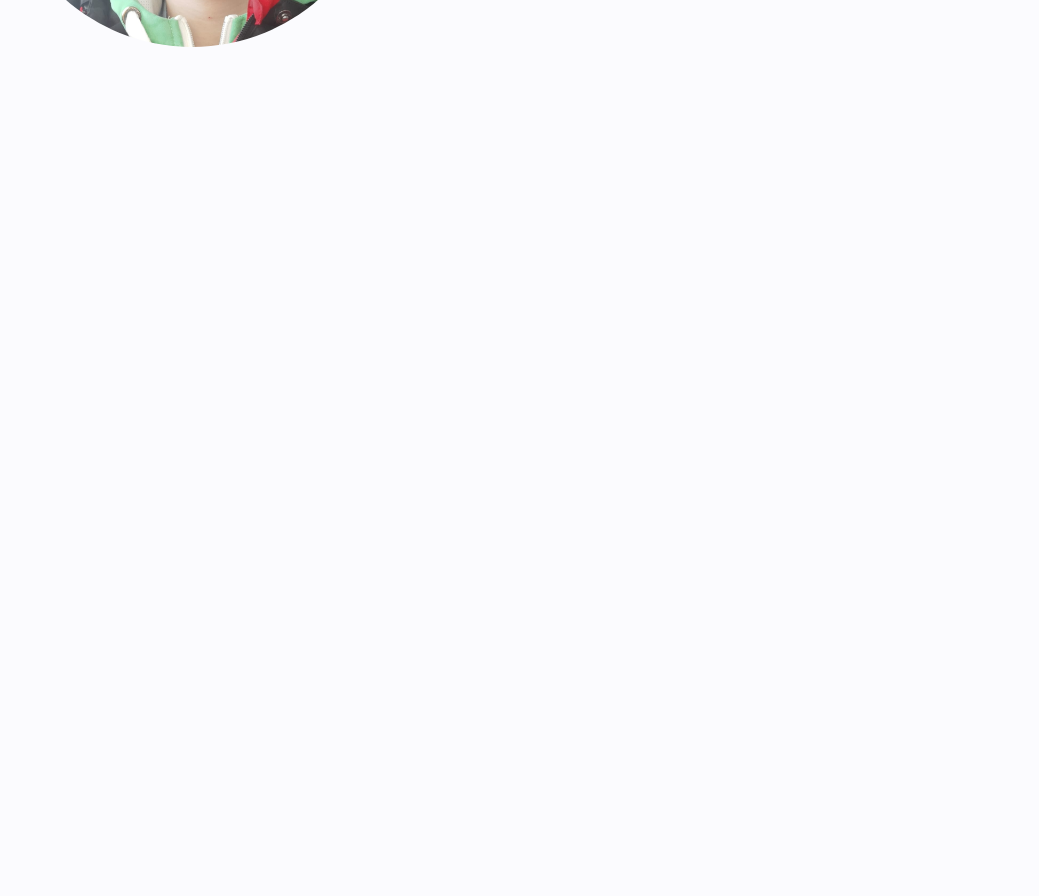
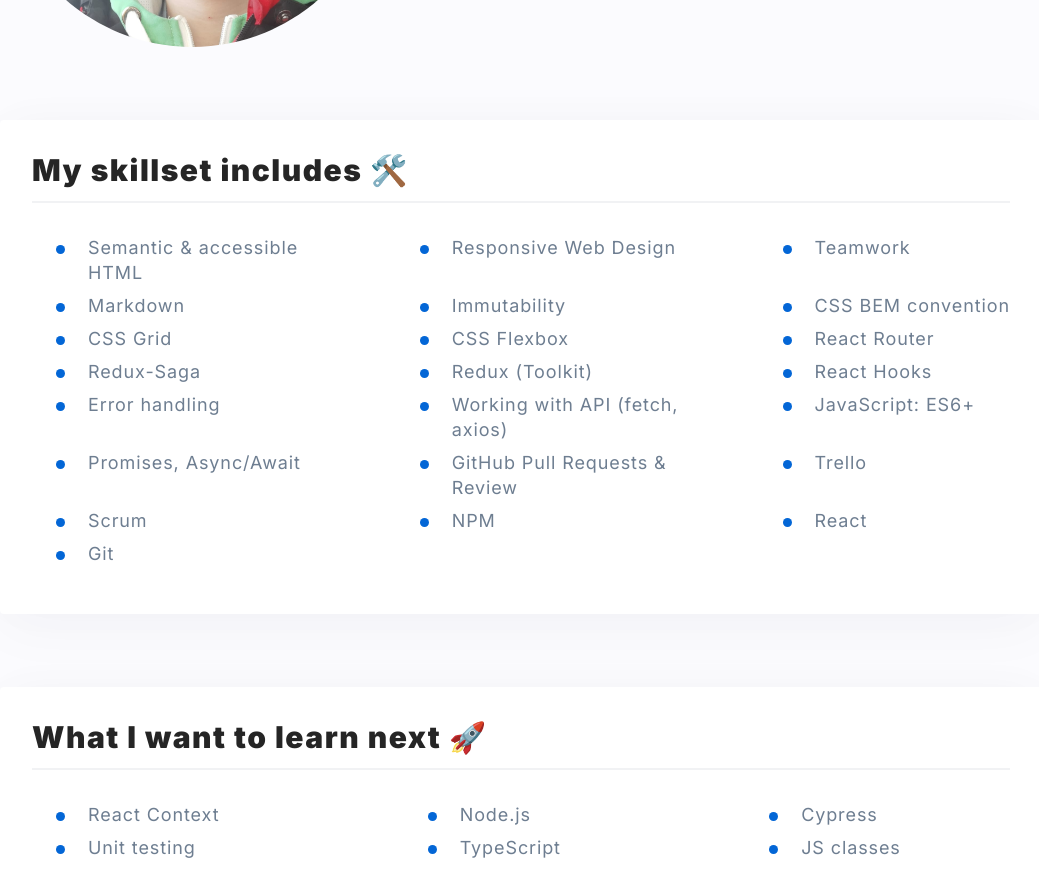
Before and after one commit to piotrpaczuski/personal-homepage, a React (Create React App) app: page / in a window 1280 px wide. Shown: the part 480-1376 px from the top of the page, without its empty margins (119-1158 px from the left). Before the commit the page ends 800 px from the top, so only its background shows below. Built offline with nearby package versions, Linux system fonts and the light colour scheme.

Commit message:
added two section about skills

```diff
--- a/src/App.js
+++ b/src/App.js
@@ -2,8 +2,10 @@ import React from "react";
 import { ThemeProvider } from "styled-components";
 import AboutAuthor from "./features/AboutAuthor";
 import { Container } from "./features/Container";
+import SkillsList from "./features/SkillsList";
 import SwitchButton from "./features/SwitchButton";
 import { theme } from "./theme.js";
+import {futureSkills, skills} from "./features/skills"
 
 function App() {
   return (
@@ -11,6 +13,11 @@ function App() {
       <Container>
         <SwitchButton />
         <AboutAuthor />
+        <SkillsList header={"My skillset includes 🛠️"} skills={skills} />
+        <SkillsList
+          header={"What I want to learn next 🚀"}
+          skills={futureSkills}
+        />
       </Container>
     </ThemeProvider>
   );
--- /dev/null
+++ b/src/features/SkillsList/index.js
@@ -0,0 +1,17 @@
+import { Container, Header, Line, Skills, Skill } from "./style";
+
+const SkillsList = ({header, skills}) => {
+  return (
+    <Container>
+      <Header>{header}</Header>
+      <Line />
+      <Skills>
+        {skills.map((skill) =>
+          <Skill>{skill}</Skill>
+        )}
+      </Skills>
+    </Container>
+  );
+};
+
+export default SkillsList;
--- /dev/null
+++ b/src/features/SkillsList/style.js
@@ -0,0 +1,42 @@
+import styled from "styled-components";
+import pointOfList from "../images/pointOfList.svg";
+
+export const Container = styled.div`
+  background: ${({ theme }) => theme.colors.white};
+  max-width: 1216px;
+  box-shadow: 0px -2px 50px rgba(9, 10, 51, 0.02),
+    0px 16px 58px rgba(9, 10, 51, 0.03);
+  border-radius: 4px;
+  margin-top: 73px;
+  padding: 32px;
+`;
+
+export const Header = styled.header`
+  color: ${({ theme }) => theme.colors.blackText};
+  font-size: 30px;
+  font-weight: 900;
+  line-height: 36px;
+  letter-spacing: 0.05em;
+  margin-bottom: 13px;
+`;
+
+export const Line = styled.div`
+  border: 1px solid rgba(209, 213, 218, 0.3);
+  margin-bottom: 32px;
+`;
+
+export const Skills = styled.ul`
+  list-style: url(${pointOfList});
+  display: grid;
+  grid-template-columns: repeat(3, auto);
+  gap: 8px 115px;
+`;
+
+export const Skill = styled.li`
+  color: ${({ theme }) => theme.colors.grayText};
+  font-size: 18px;
+  font-weight: 400;
+  line-height: 25px;
+  letter-spacing: 0.05em;
+  padding-left: 16px;
+`;
--- /dev/null
+++ b/src/features/skills.js
@@ -0,0 +1,33 @@
+export const skills = [
+  "Semantic & accessible HTML",
+  "Responsive Web Design",
+  "Teamwork",
+  "Markdown",
+  "Immutability",
+  "CSS BEM convention",
+  "CSS Grid",
+  "CSS Flexbox",
+  "React Router",
+  "Redux-Saga",
+  "Redux (Toolkit)",
+  "React Hooks",
+  "Error handling",
+  "Working with API (fetch, axios)",
+  "JavaScript: ES6+",
+  "Promises, Async/Await",
+  "GitHub Pull Requests & Review",
+  "Trello",
+  "Scrum",
+  "NPM",
+  "React",
+  "Git",
+];
+
+export const futureSkills = [
+  "React Context",
+  "Node.js",
+  "Cypress",
+  "Unit testing",
+  "TypeScript",
+  "JS classes",
+];
```
Also changed, not shown: src/features/Images/pointOfList.svg (added).
